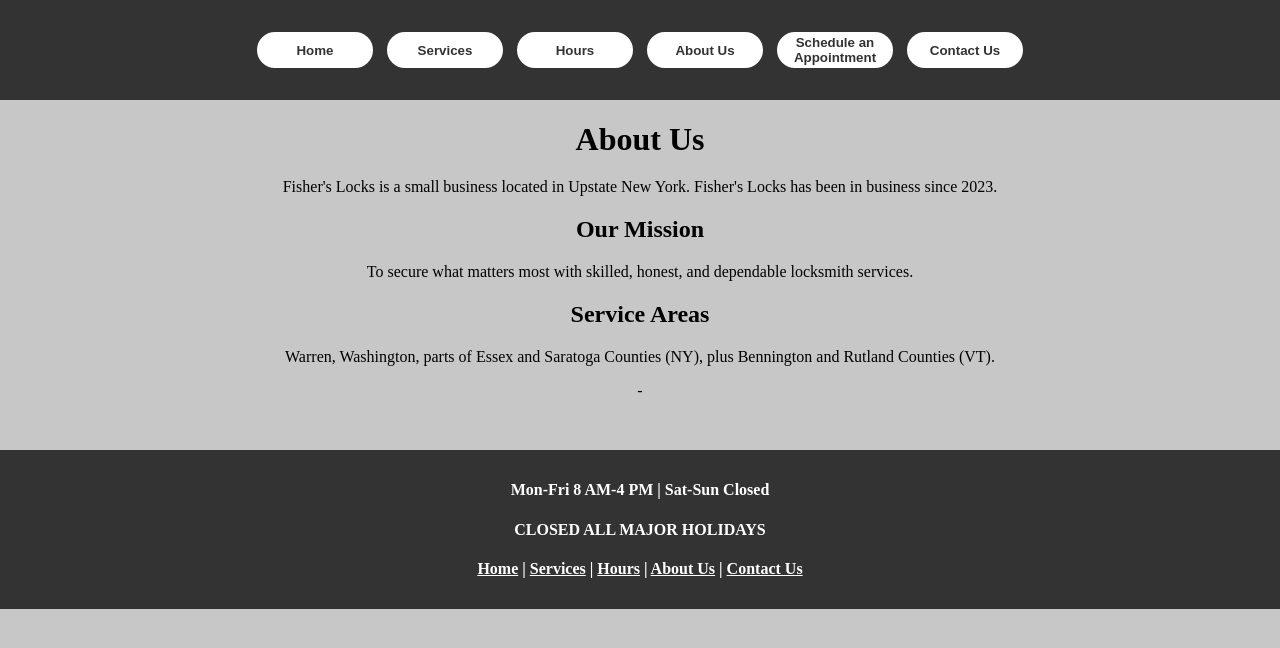
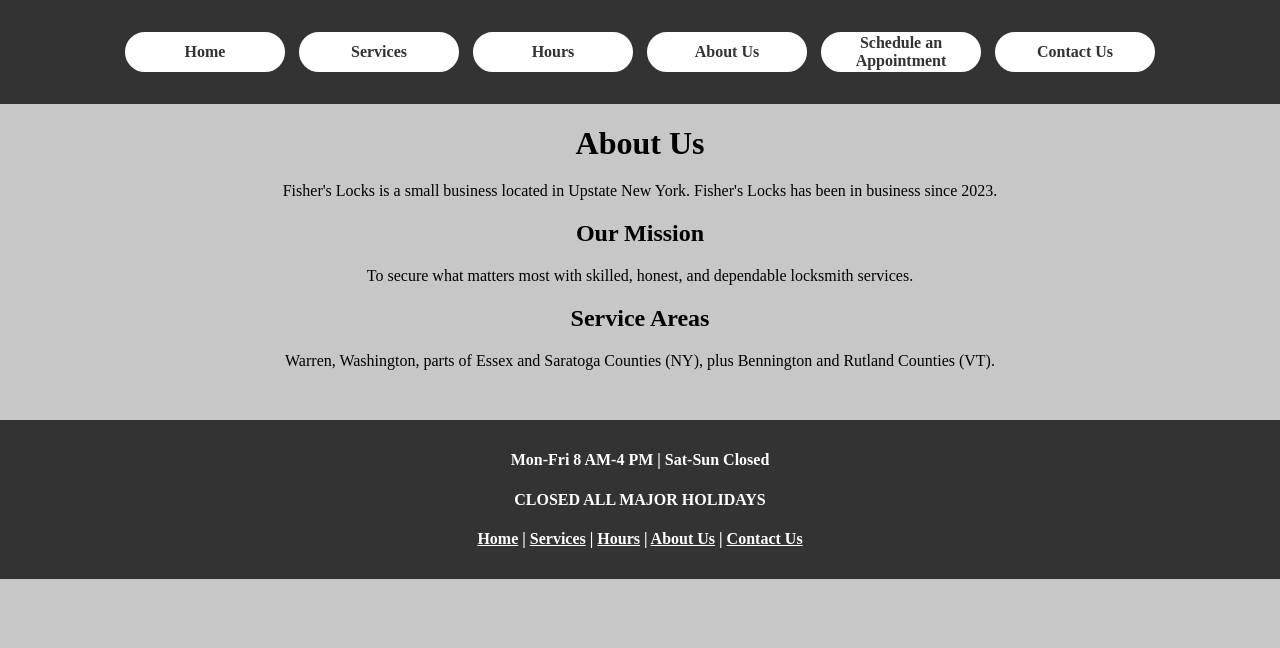
Before and after one commit to FishersLocks/fisherslocks.github.io, a plain HTML site: page company/about.html in a window 1280 px wide. Drawn offline with Linux system fonts and the light colour scheme.

Commit message:
Update about.html

```diff
--- a/company/about.html
+++ b/company/about.html
@@ -8,7 +8,6 @@
     <meta name="robots" content="index, follow">
     <title>Fisher's Locks About Us</title>
     <link rel="icon" type="image/png" href="/images/logo.png" />
-  </head>
     <style>
       body {
         font-family: "Times New Roman", Times, serif;
@@ -25,38 +24,37 @@
         gap: 10px;
         flex-wrap: wrap;
       }
-
-    .menu {
+      a.nav-button {
+        display: inline-flex;
+        align-items: center;
+        justify-content: center;
+        text-decoration: none;
+        border-radius: 25px;
+        height: 40px;
+        width: 160px;
+        font-weight: bold;
         background-color: white;
         border: 2px solid #333;
-      border-radius: 25px;
-      height: 40px;
-      width: 120px;
         color: #333;
-      font-weight: bold;
         cursor: pointer;
-      transition: 0.2s;
+        transition: background-color 0.3s ease, color 0.3s ease;
       }
-    .menu:hover {
+      a.nav-button:hover {
         background-color: #333;
         color: white;
       }
-
       .container {
         max-width: 800px;
         margin: 20px auto;
         padding: 20px;
       }
-
       h1 {
         margin-bottom: 20px;
       }
-
       img {
         width: 150px;
         height: auto;
       }
-
       footer {
         background-color: #333;
         color: white;
@@ -65,28 +63,15 @@
         margin-top: 50px;
       }
     </style>
+  </head>
   <body>
-    <nav>
-      <button class="menu" onclick="location.href='/index.html';">Home</button>
-      <button class="menu" onclick="location.href='/company/services.html';">
-        Services
-      </button>
-      <button class="menu" onclick="location.href='/company/hours.html';">
-        Hours
-      </button>
-      <button class="menu" onclick="location.href='/company/about.html';">
-        About Us
-      </button>
-      <button
-        class="menu"
-        onclick="window.location.href='mailto:scheduling@fisherslocks.com';"
-      >
-        Schedule an Appointment
-      </button>
-    </button>
-    <button class="menu" onclick="location.href='/company/contact.html';">
-      Contact Us
-    </button>
+    <nav aria-label="Main Navigation">
+      <a class="nav-button" href="/index.html">Home</a>
+      <a class="nav-button" href="/company/services.html">Services</a>
+      <a class="nav-button" href="/company/hours.html">Hours</a>
+      <a class="nav-button" href="/company/about.html">About Us</a>
+      <a class="nav-button" href="mailto:scheduling@fisherslocks.com">Schedule an Appointment</a>
+      <a class="nav-button" href="/company/contact.html">Contact Us</a>
     </nav>
     <h1>About Us</h1>
     <p>Fisher's Locks is a small business located in Upstate New York. Fisher's Locks has been in business since 2023.</p>
@@ -96,7 +81,7 @@
 
     <h2>Service Areas</h2>
     <p>Warren, Washington, parts of Essex and Saratoga Counties (NY), plus Bennington and Rutland Counties (VT).</p>
--
+
     <footer>
       <h4>Mon-Fri 8 AM-4 PM | Sat-Sun Closed</h4>
       <h4>CLOSED ALL MAJOR HOLIDAYS</h4>
```
Lines whose indentation alone changed are shown as unchanged.
